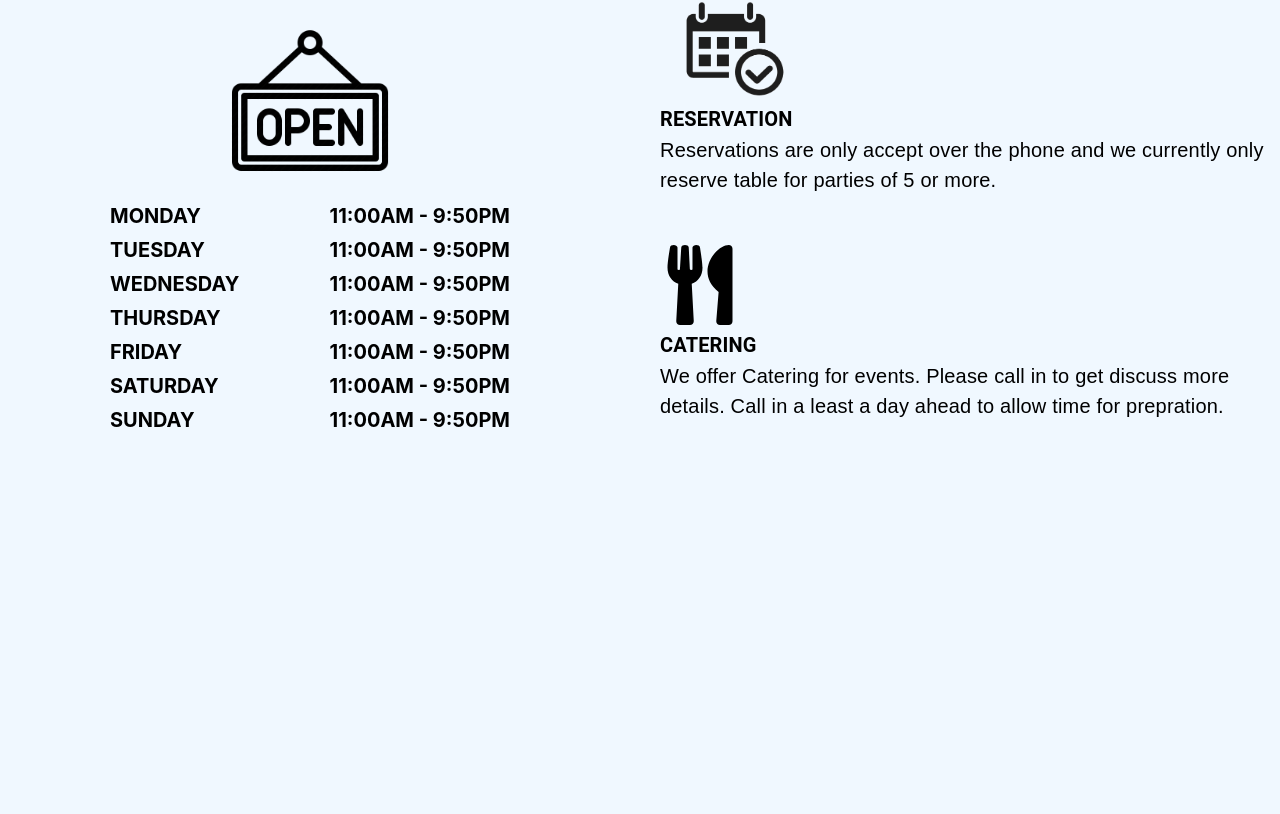
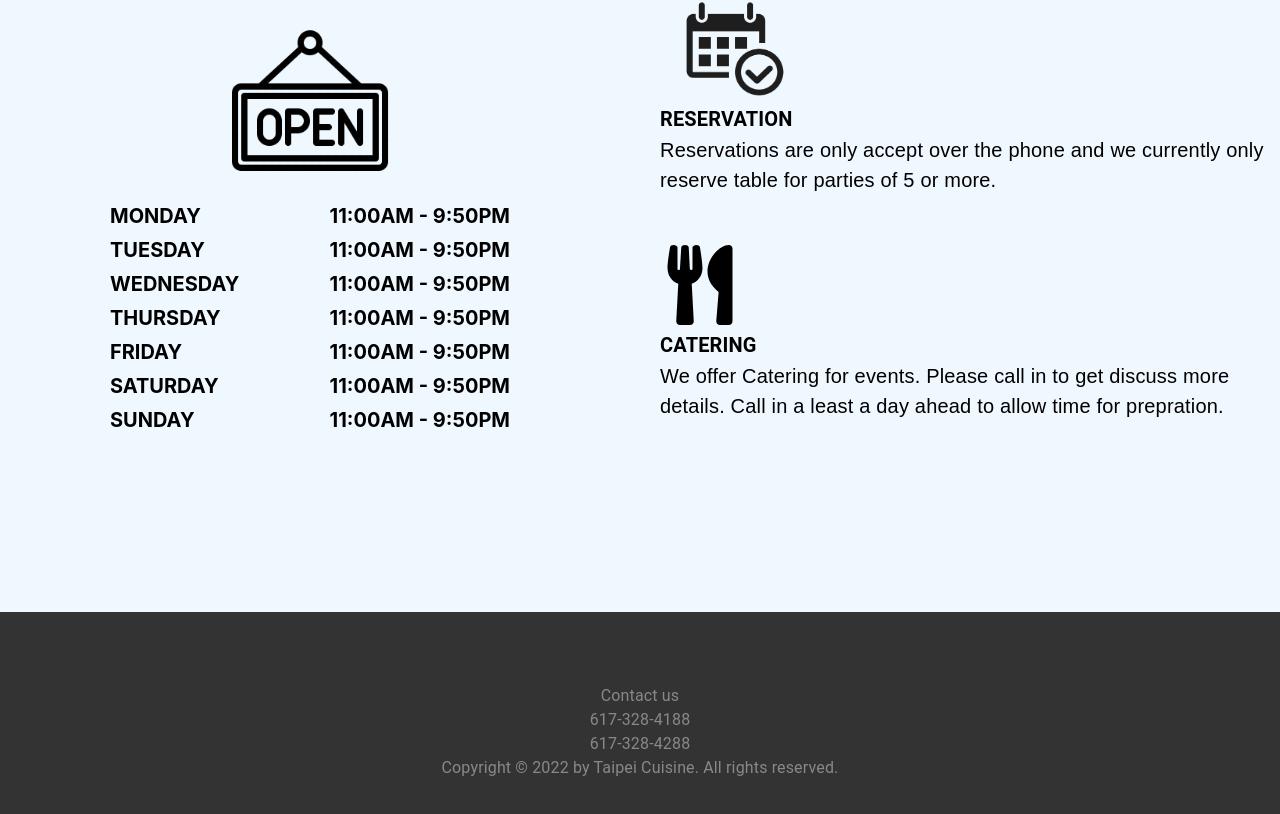
Before and after one commit to XianFengWu1996/taipeicuisine_nextjs, a Next.js app: page / in a window 1280 px wide. Shown: the part 2588-3402 px from the top of the page. Before the commit the page ends 3200 px from the top, so only its background shows below. Built offline with nearby package versions, Linux system fonts and the light colour scheme.

Commit message:
finish basic footer

```diff
--- /dev/null
+++ b/components/home/footer.tsx
@@ -0,0 +1,19 @@
+import { Typography } from "@mui/material"
+
+export const Footer = () => {
+    const date = new Date()
+    return <footer style={{
+        minHeight: '30vh',
+        backgroundColor: '#333',
+        color: '#888',
+        display: 'flex',
+        flexDirection: 'column',
+        justifyContent: 'center',
+        alignItems: 'center'
+    }}>
+        <Typography>Contact us</Typography>
+        <Typography>617-328-4188</Typography>
+        <Typography>617-328-4288</Typography>
+        <Typography>Copyright © {date.getFullYear()} by Taipei Cuisine. All rights reserved.</Typography>
+    </footer>
+}
--- a/pages/index.tsx
+++ b/pages/index.tsx
@@ -1,6 +1,7 @@
 import type { NextPage } from 'next'
 import { AdditionalInfo } from '../components/home/additional_info'
 import { CustomerTestimony } from '../components/home/customer_testimony'
+import { Footer } from '../components/home/footer'
 import { HomePage } from '../components/home/home'
 import { StoreDetails } from '../components/home/store_details'
 
@@ -11,6 +12,7 @@ const Home: NextPage = () => {
       <StoreDetails />
       <CustomerTestimony />
       <AdditionalInfo />
+      <Footer />
     </div>
   )
 }
```
